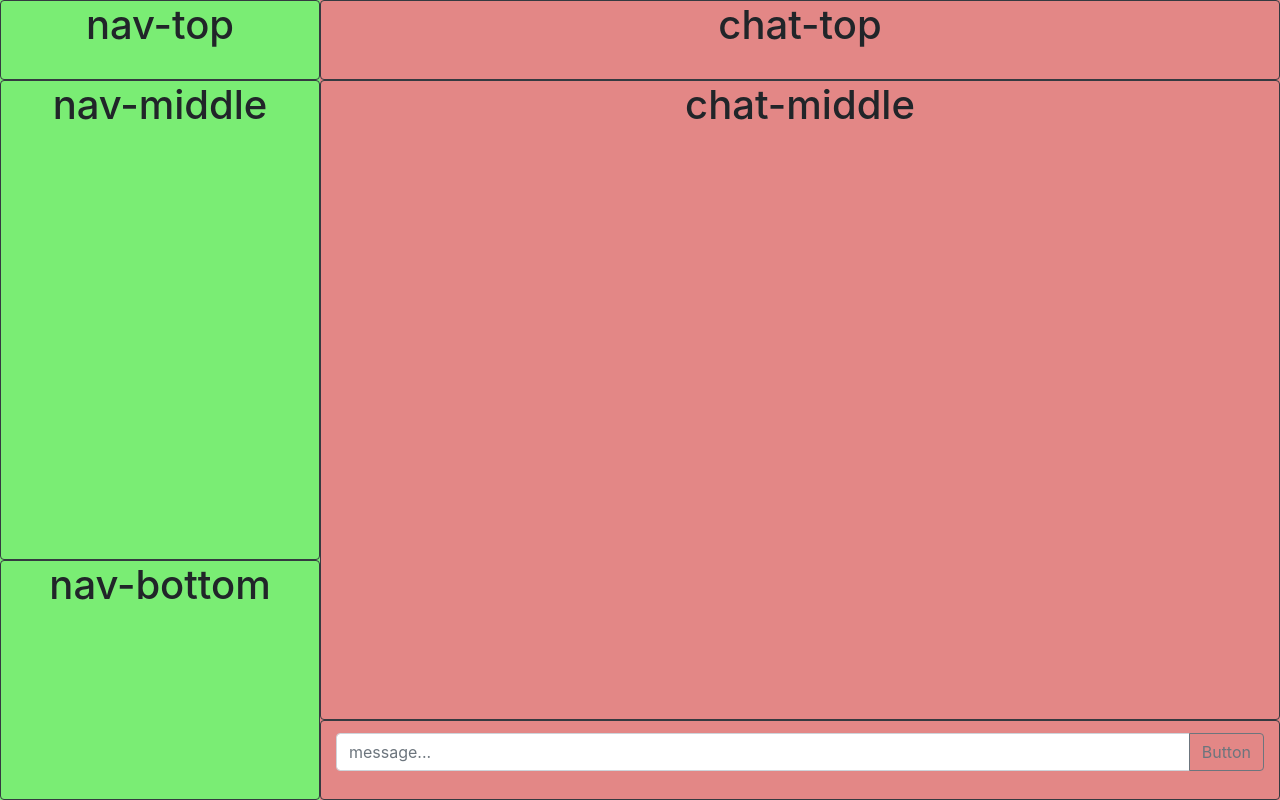
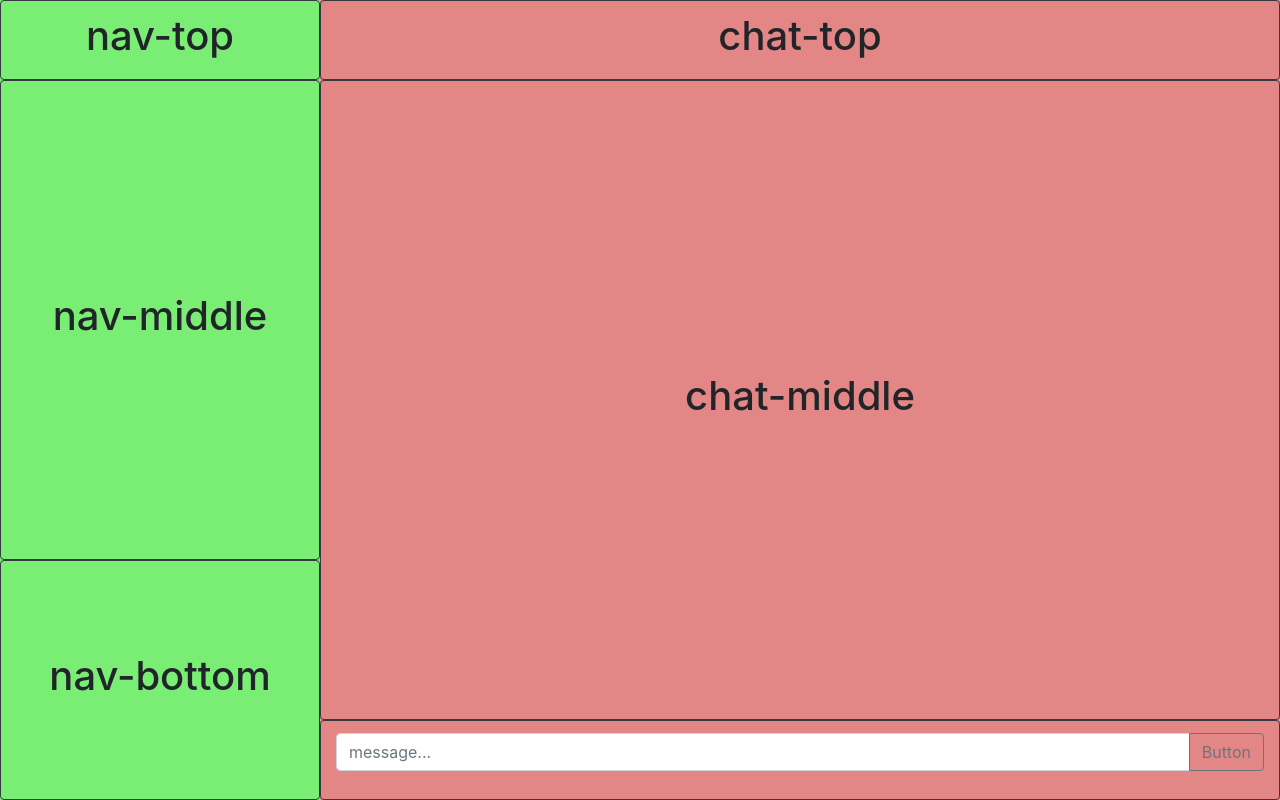
Before and after one commit to delabere/CS50W_Project2, a Flask app: page / in a window 1280 px wide. Run offline with Flask 2, Linux system fonts and the light colour scheme; some libraries are stand-ins or nearby versions.

Commit message:
made all row contents alight middle vertically

```diff
--- a/templates/chat.html
+++ b/templates/chat.html
@@ -9,18 +9,18 @@
     <!-- left - navigation side of screen -->
     <div class="col-3" id='side-menu'>
 
-      <div class="row border border-dark rounded" id='nav-top'>
+      <div class="row border border-dark rounded align-items-center" id='nav-top'>
         <div class="col">
           <h1 class='text-center'>nav-top</h1>
         </div>
       </div>
 
-      <div class="row border border-dark rounded" id='nav-middle'>
+      <div class="row border border-dark rounded align-items-center" id='nav-middle'>
         <div class="col">
           <h1 class='text-center'>nav-middle</h1>
         </div>
       </div>
-      <div class="row border border-dark rounded" id='nav-bottom'>
+      <div class="row border border-dark rounded align-items-center" id='nav-bottom'>
         <div class="col">
           <h1 class='text-center'>nav-bottom</h1>
         </div>
@@ -32,12 +32,12 @@
     <!-- right - chat side of screen -->
     <div class="col" id='chat-window'>
       <!-- chat header -->
-      <div class="row border border-dark rounded" id='chat-top'>
+      <div class="row border border-dark rounded align-items-center" id='chat-top'>
         <div class="col">
           <h1 class='text-center'>chat-top</h1>
         </div>
       </div>
-      <div class="row border border-dark rounded" id='chat-middle'>
+      <div class="row border border-dark rounded align-items-center" id='chat-middle'>
         <div class="col">
           <h1 class='text-center'>chat-middle</h1>
         </div>
```
